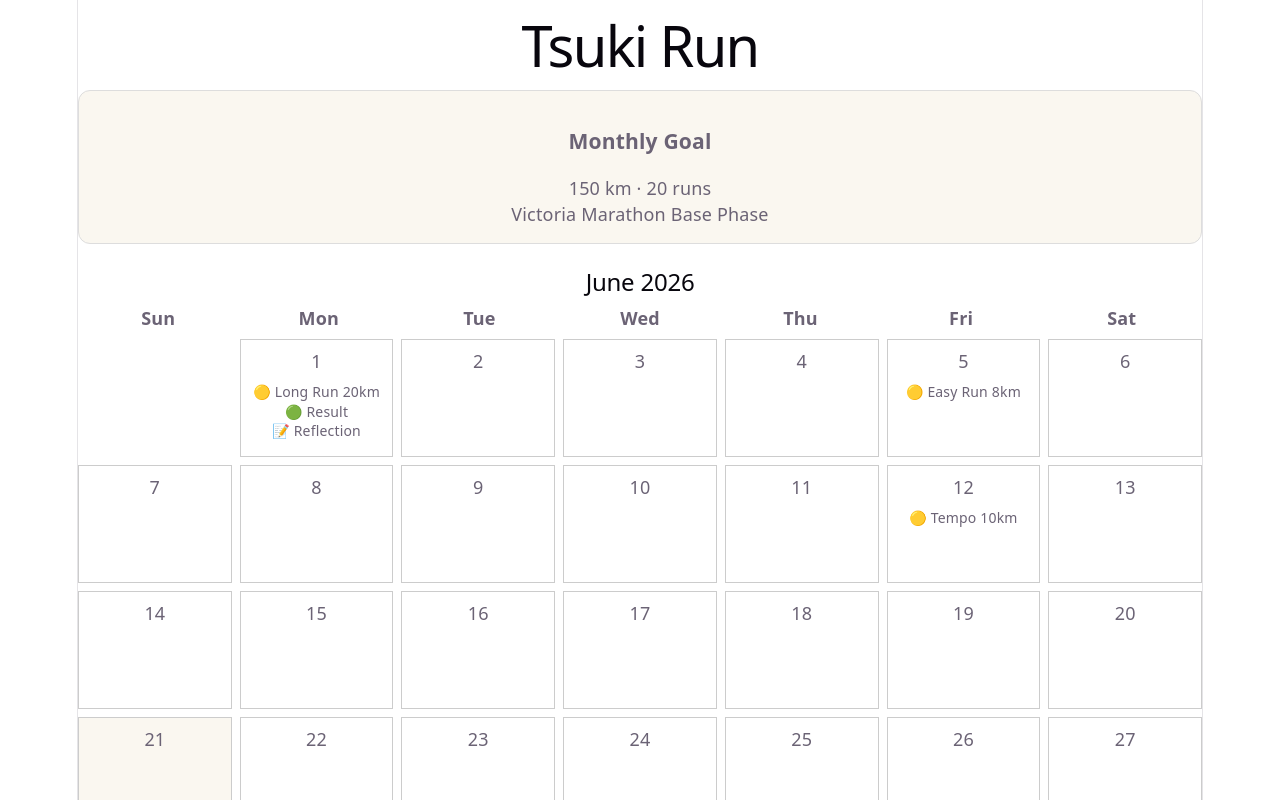
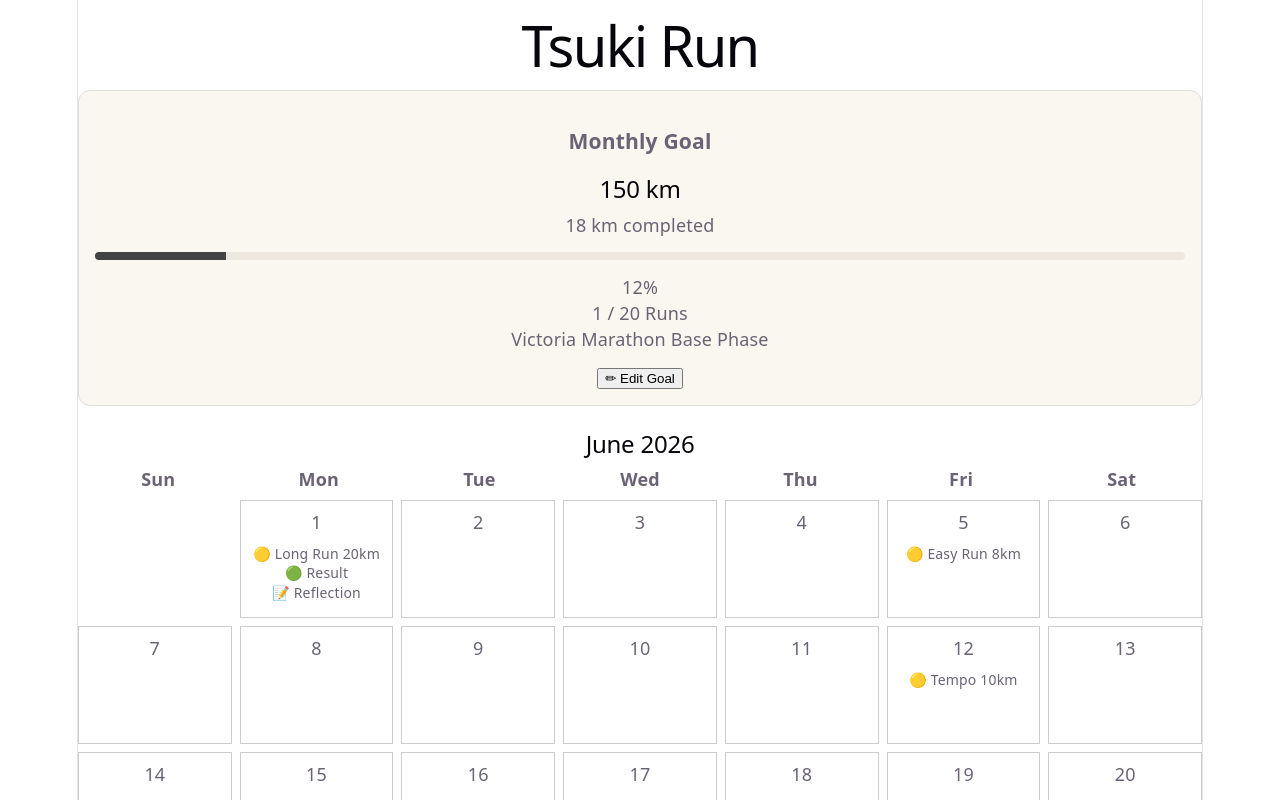
Before and after one commit to jameskktkim-dev/tsuki-run, a React app in the folder frontend/: page / in a window 1280 px wide. Shown: the top 800 px of the page. Built offline with nearby package versions, Linux system fonts and the light colour scheme; the HTML template or start-up script is replaced by a standard one.

Commit message:
feat: add goal card and goal modal foundation

```diff
--- /dev/null
+++ b/frontend/src/components/GoalModal.css
@@ -0,0 +1,64 @@
+.goal-modal-backdrop {
+  position: fixed;
+  inset: 0;
+  background: rgba(0,0,0,.25);
+
+  display:flex;
+  justify-content:center;
+  align-items:center;
+}
+
+.goal-modal{
+
+  width:420px;
+
+  background:white;
+
+  padding:28px;
+
+  border-radius:16px;
+}
+
+.goal-close-button{
+
+  float:right;
+
+  border:none;
+
+  background:none;
+
+  font-size:22px;
+
+  cursor:pointer;
+}
+
+.goal-form-group{
+
+  display:flex;
+
+  flex-direction:column;
+
+  margin-top:18px;
+
+  gap:8px;
+}
+
+.goal-form-group input{
+
+  padding:10px;
+
+  border:1px solid #ddd;
+
+  border-radius:8px;
+}
+
+.goal-button-row{
+
+  margin-top:28px;
+
+  display:flex;
+
+  justify-content:flex-end;
+
+  gap:12px;
+}
--- /dev/null
+++ b/frontend/src/components/GoalModal.jsx
@@ -0,0 +1,57 @@
+import "./GoalModal.css";
+
+export default function GoalModal({ isOpen, onClose }) {
+  if (!isOpen) return null;
+
+  return (
+    <div className="goal-modal-backdrop">
+      <div className="goal-modal">
+
+        <button
+          className="goal-close-button"
+          onClick={onClose}
+        >
+          ×
+        </button>
+
+        <h2>Monthly Goal</h2>
+
+        <div className="goal-form-group">
+          <label>Goal Distance</label>
+          <input
+            type="number"
+            defaultValue={150}
+          />
+        </div>
+
+        <div className="goal-form-group">
+          <label>Target Runs</label>
+          <input
+            type="number"
+            defaultValue={20}
+          />
+        </div>
+
+        <div className="goal-form-group">
+          <label>Training Phase</label>
+
+          <input
+            type="text"
+            defaultValue="Victoria Marathon Base Phase"
+          />
+        </div>
+
+        <div className="goal-button-row">
+          <button onClick={onClose}>
+            Cancel
+          </button>
+
+          <button>
+            Save
+          </button>
+        </div>
+
+      </div>
+    </div>
+  );
+}
--- a/frontend/src/components/MonthlyCalendar.css
+++ b/frontend/src/components/MonthlyCalendar.css
@@ -39,3 +39,18 @@
   font-size: 14px;
   line-height: 1.4;
 }
+
+.progress-bar {
+  width: 100%;
+  height: 8px;
+  background: #ece7df;
+  border-radius: 999px;
+  overflow: hidden;
+  margin: 14px 0;
+}
+
+.progress-fill {
+  height: 100%;
+  background: #444;
+  transition: width 0.3s ease;
+}
--- a/frontend/src/components/MonthlyCalendar.jsx
+++ b/frontend/src/components/MonthlyCalendar.jsx
@@ -1,3 +1,5 @@
+import MonthlyGoal from "./MonthlyGoal";
+import GoalModal from "./GoalModal";
 import { useState, useEffect } from "react";
 import { entries as initialEntries } from "../data/mockEntries";
 import DayModal from "./DayModal";
@@ -20,10 +22,28 @@ export default function MonthlyCalendar() {
   });
 
   const [selectedDay, setSelectedDay] = useState(null);
+  const [goal, setGoal] = useState(() => {
+    const savedGoal = localStorage.getItem("tsuki-run-goal");
+
+    if (savedGoal) {
+      return JSON.parse(savedGoal);
+    }
+
+    return {
+      distance: 150,
+      runs: 20,
+      phase: "Victoria Marathon Base Phase",
+    };
+  });
+  const [showGoalModal, setShowGoalModal] = useState(false);
 
   useEffect(() => {
     localStorage.setItem("tsuki-run-entries", JSON.stringify(entries));
   }, [entries]);
+
+  useEffect(() => {
+    localStorage.setItem("tsuki-run-goal", JSON.stringify(goal));
+  }, [goal]);
 
   const today = new Date().getDate();
 
@@ -53,12 +73,12 @@ export default function MonthlyCalendar() {
 
   return (
     <div>
-      <div className="monthly-goal-card">
-        <h3>Monthly Goal</h3>
-        <p>150 km · 20 runs</p>
-        <p>Victoria Marathon Base Phase</p>
-      </div>
 
+    <MonthlyGoal
+      entries={entries}
+      goal={goal}
+      onEdit={() => setShowGoalModal(true)}
+    />
       <h2>June 2026</h2>
 
       <div className="weekday-grid">
@@ -97,6 +117,11 @@ export default function MonthlyCalendar() {
         onClose={() => setSelectedDay(null)}
         onSave={handleSaveEntry}
       />
+
+      <GoalModal
+        isOpen={showGoalModal}
+        onClose={() => setShowGoalModal(false)}
+      />
     </div>
   );
 }
--- /dev/null
+++ b/frontend/src/components/MonthlyGoal.jsx
@@ -0,0 +1,60 @@
+export default function MonthlyGoal({
+  entries,
+  goal,
+  onEdit,
+}) {
+  const goalDistance = goal.distance;
+  const goalRuns = goal.runs;
+  const trainingPhase = goal.phase;
+  const completedDistance = entries.reduce((total, entry) => {
+    if (entry.result?.completed) {
+      return total + Number(entry.result.distance || 0);
+    }
+
+    return total;
+  }, 0);
+
+  const completedRuns = entries.filter(
+    (entry) => entry.result?.completed
+  ).length;
+
+  const progress = Math.min(
+    (completedDistance / goalDistance) * 100,
+    100
+  );
+
+  return (
+    <div className="monthly-goal-card">
+      <h3>Monthly Goal</h3>
+
+      <h2>{goalDistance} km</h2>
+
+      <p>{completedDistance} km completed</p>
+
+      <div className="progress-bar">
+        <div
+          className="progress-fill"
+          style={{
+            width: `${progress}%`,
+          }}
+        />
+      </div>
+
+      <p>{Math.round(progress)}%</p>
+
+      <p>
+        {completedRuns} / {goalRuns} Runs
+      </p>
+
+      <p>{trainingPhase}</p>
+      <button
+        onClick={onEdit}
+        style={{
+            marginTop: "16px",
+        }}
+        >
+        ✏ Edit Goal
+      </button>
+    </div>
+  );
+}
```
Also changed, not shown: 2 other files (tests, documents, lock files or other folders).
